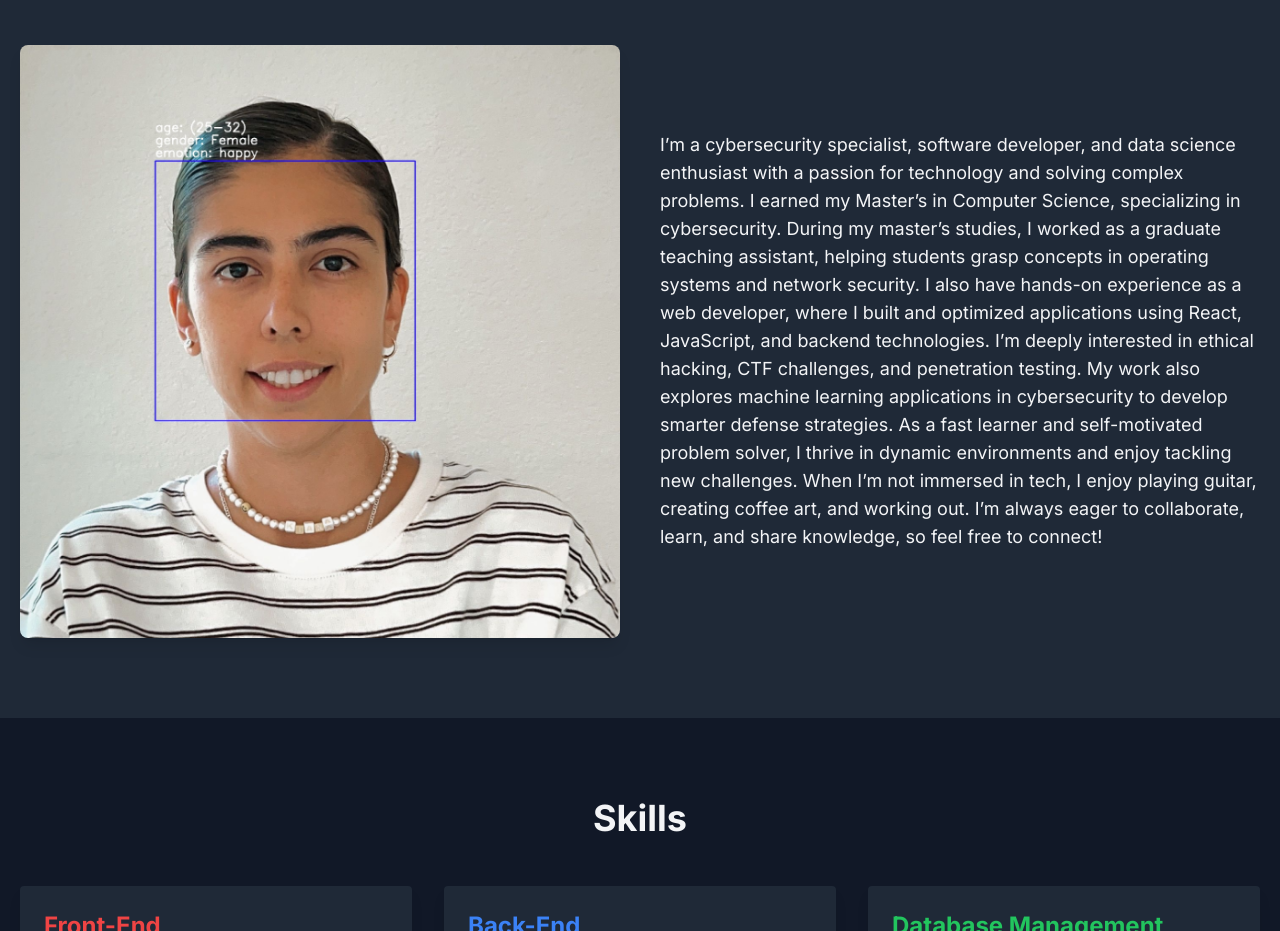
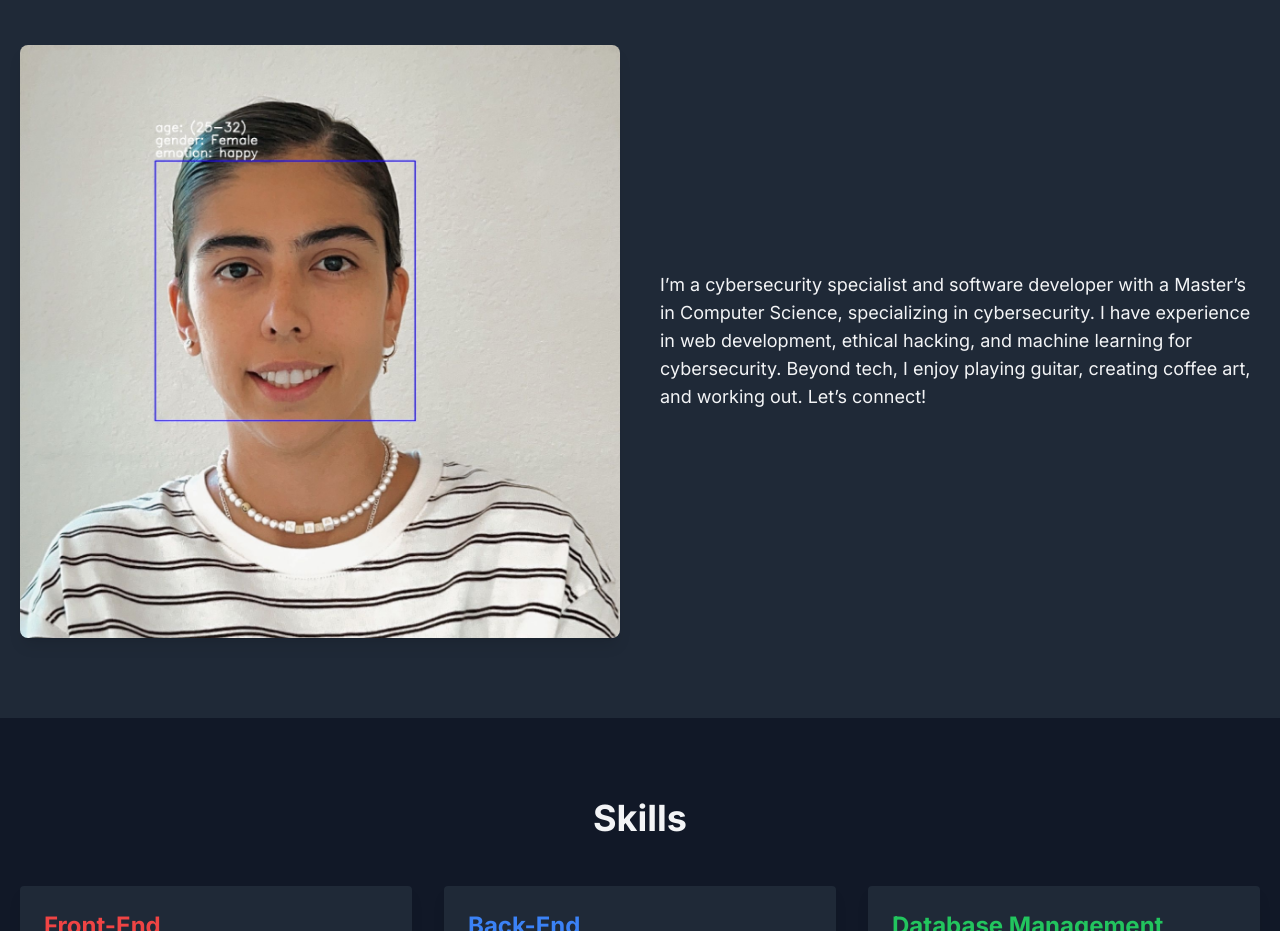
Before and after one commit to kianakiashemshaki/kianakiashemshaki.github.io, a plain HTML site: page index.html in a window 1280 px wide. Shown: the part 923-1854 px from the top of the page. Drawn offline with nearby package versions, Linux system fonts and the light colour scheme.

Commit message:
Update index.html

```diff
--- a/index.html
+++ b/index.html
@@ -72,13 +72,9 @@
                 </div>
                 <div class="md:w-1/2 mt-10 md:mt-0 md:ml-10" data-aos="fade-left">
                     <p class="text-lg">
-                         I’m a cybersecurity specialist, software developer, and data science enthusiast with a passion for technology and solving complex problems. I earned my Master’s in Computer Science, specializing in cybersecurity.
+I’m a cybersecurity specialist and software developer with a Master’s in Computer Science, specializing in cybersecurity. I have experience in web development, ethical hacking, and machine learning for cybersecurity.
 
-During my master’s studies, I worked as a graduate teaching assistant, helping students grasp concepts in operating systems and network security. I also have hands-on experience as a web developer, where I built and optimized applications using React, JavaScript, and backend technologies.
-
-I’m deeply interested in ethical hacking, CTF challenges, and penetration testing. My work also explores machine learning applications in cybersecurity to develop smarter defense strategies. As a fast learner and self-motivated problem solver, I thrive in dynamic environments and enjoy tackling new challenges.
-
-When I’m not immersed in tech, I enjoy playing guitar, creating coffee art, and working out. I’m always eager to collaborate, learn, and share knowledge, so feel free to connect!
+Beyond tech, I enjoy playing guitar, creating coffee art, and working out. Let’s connect!
                     </p>
                 </div>
             </div>
```
